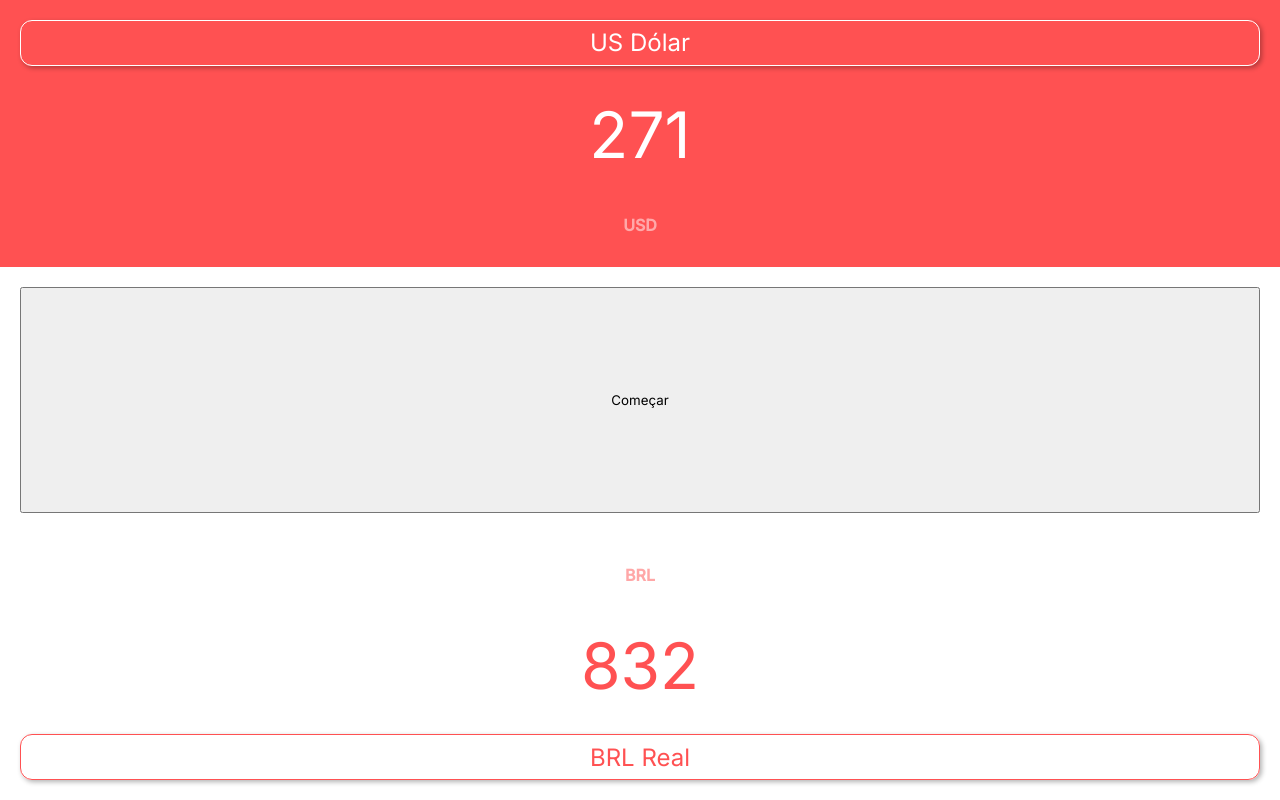
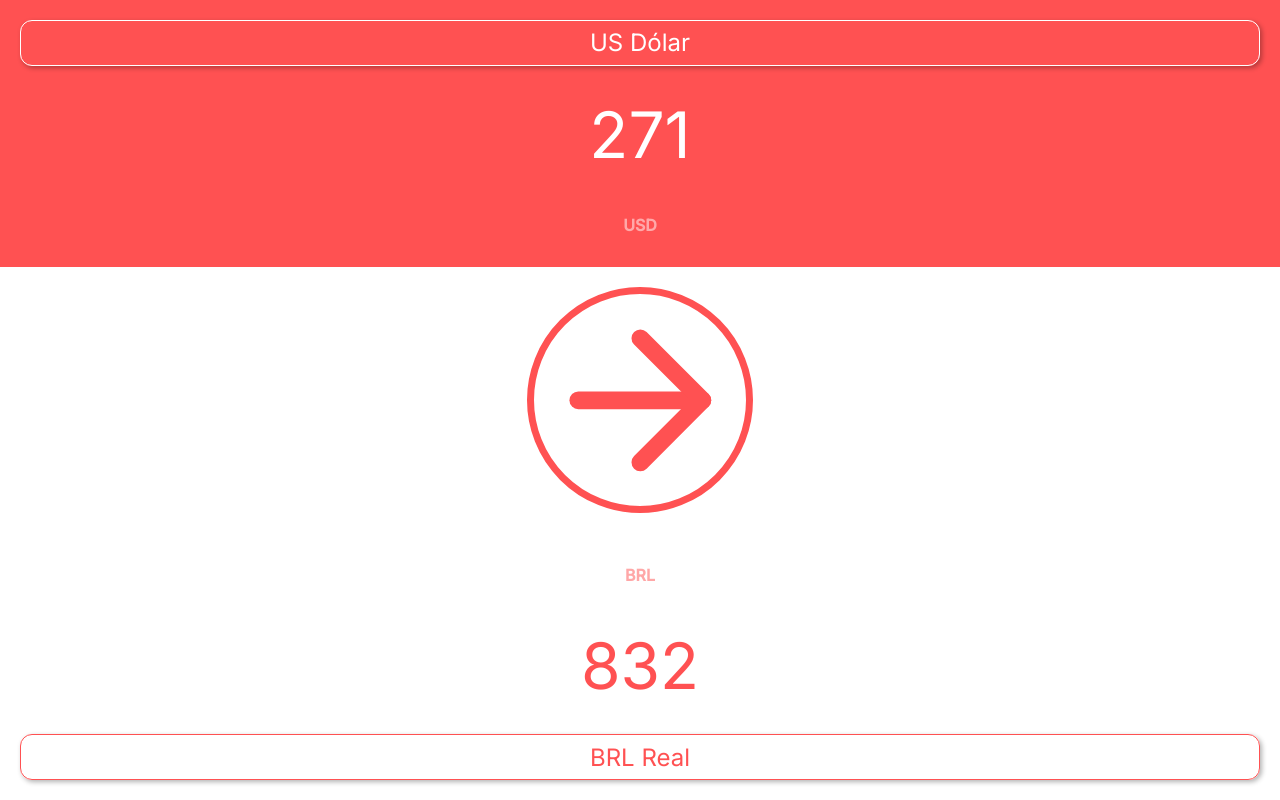
Before and after one commit to Rianfiore/currency-converter-frontend, a React (Vite) app: page / in a window 1280 px wide. Built offline with nearby package versions, Linux system fonts and the light colour scheme.

Commit message:
style(button): update style component

```diff
--- a/src/components/ConvertButton/index.tsx
+++ b/src/components/ConvertButton/index.tsx
@@ -1,15 +1,26 @@
 import { useState } from "react";
+import "./styles.css";
+import { ArrowDown } from "lucide-react";
 
 export function ConvertButton() {
-  const [isClicked, setIsClicked] = useState(false);
+  const [isConverted, setIsConverted] = useState(false);
   return (
-    <button
+    <span
+      className={`convert-button convert-button${
+        isConverted ? "--is-converted" : ""
+      } `}
       onClick={() => {
-        setIsClicked(!isClicked);
+        setIsConverted(!isConverted);
       }}
     >
-      {isClicked ? "Terminar" : "Começar"}
-    </button>
+      <span
+        className={`convert-button-icon convert-button-icon${
+          isConverted ? "--is-converted" : ""
+        } `}
+      >
+        <ArrowDown size={80} color="#ff5152" />
+      </span>
+    </span>
   );
 }
 
--- /dev/null
+++ b/src/components/ConvertButton/styles.css
@@ -0,0 +1,21 @@
+.convert-button {
+  display: flex;
+  align-items: center;
+  background-color: #fff;
+  width: fit-content;
+  border-radius: 100%;
+  align-self: center;
+  border: 7px solid #ff5152;
+}
+
+.convert-button:hover {
+  cursor: pointer;
+}
+
+.convert-button-icon {
+  transform: rotate(-90deg);
+}
+
+.convert-button-icon--is-converted {
+  transform: rotate(0);
+}
```
Also changed, not shown: src/components/ConvertButton/style.css (deleted).
